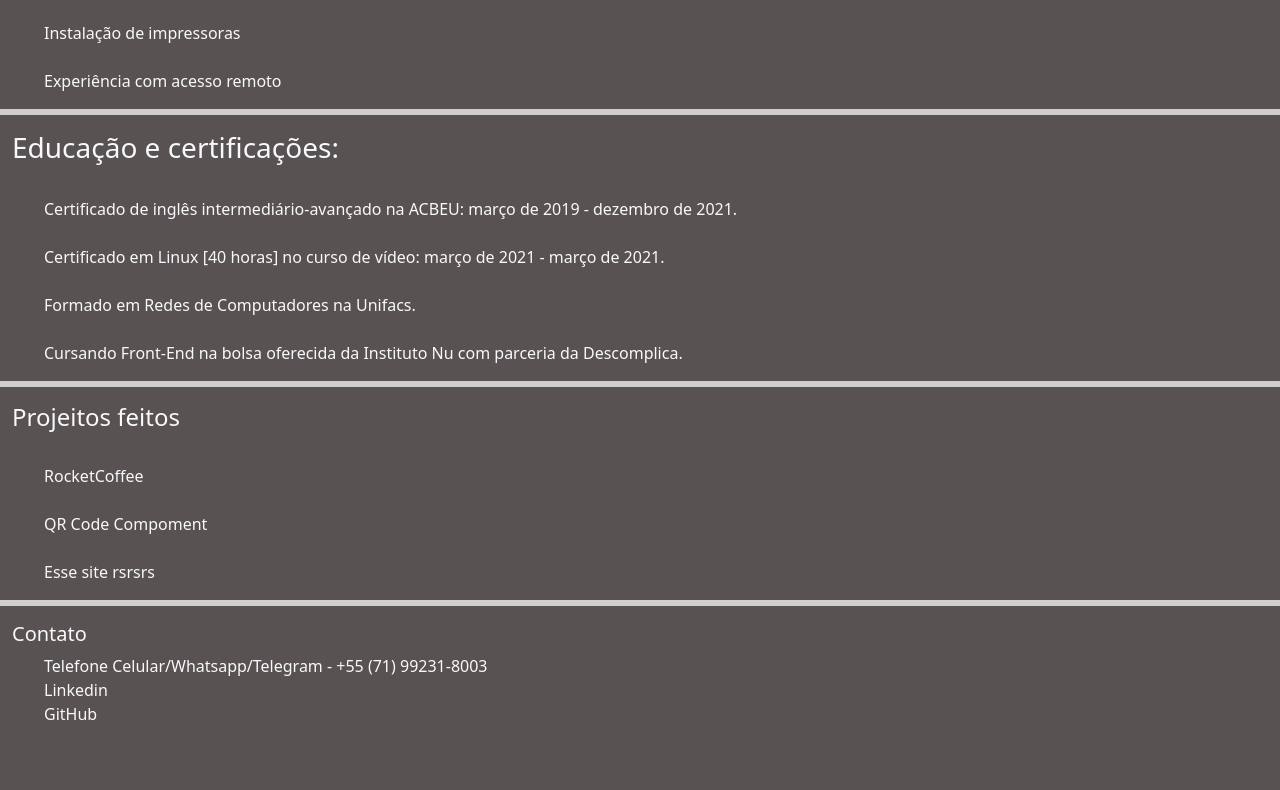
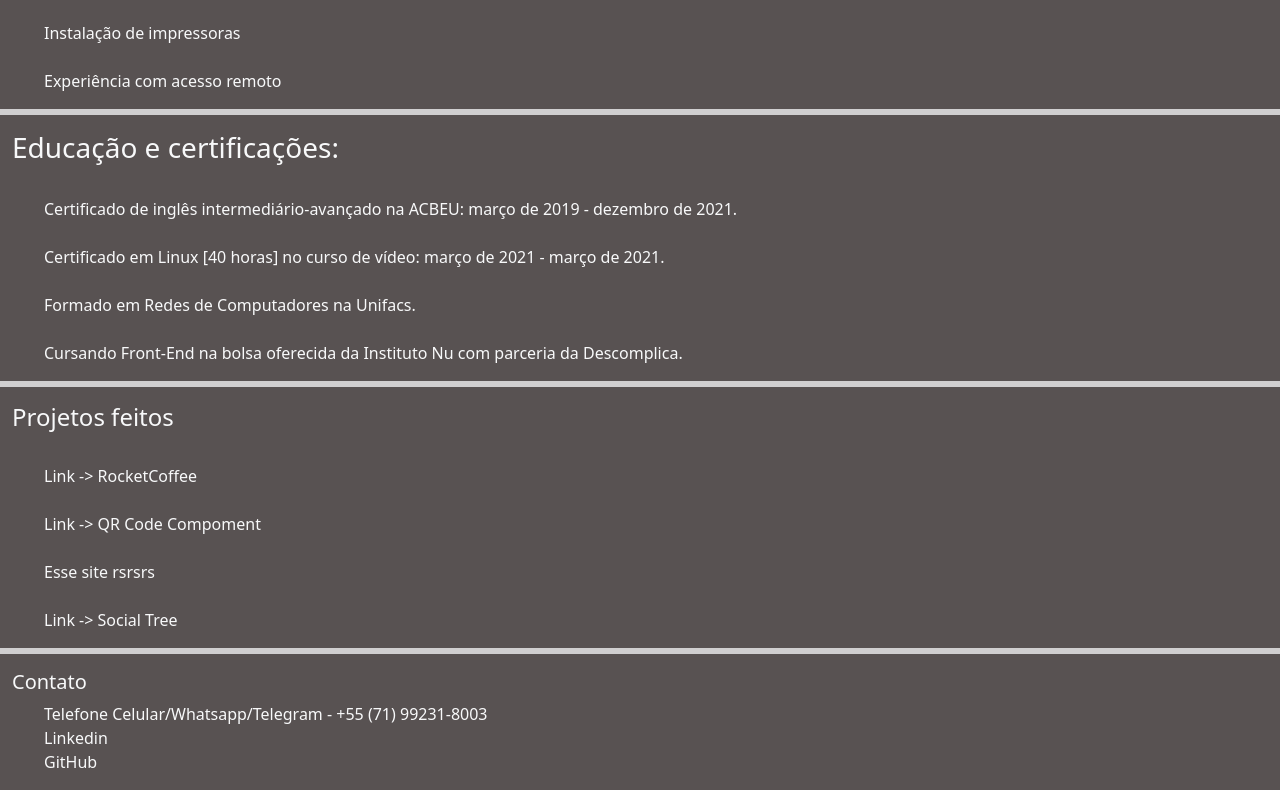
Before and after one commit to Ped-Pinheiro/portfolio, a plain HTML site: page index.html in a window 1280 px wide. Shown: the part 1359-2149 px from the top of the page. Before the commit the page ends 2101 px from the top, so only its background shows below. Drawn offline with nearby package versions, Linux system fonts and the light colour scheme.

Commit message:
Update index.html

```diff
--- a/index.html
+++ b/index.html
@@ -44,7 +44,7 @@
               </li>
               <li class="nav-item">
                 <a class="nav-link" aria-current="page" href="#projetosFeitos"
-                  >Projeitos feitos</a
+                  >Projetos feitos</a
                 >
               </li>
               <li class="nav-item">
@@ -148,7 +148,7 @@
       <hr class="border border-light border-3 opacity-75" />
 
       <section class="container-fluid" id="projetosFeitos">
-        <h4>Projeitos feitos</h4>
+        <h4>Projetos feitos</h4>
         <br />
         <ul>
           <li class="list-group-item">
@@ -156,7 +156,7 @@
               href="https://iridescent-youtiao-be1256.netlify.app/"
               class="list-group-item list-group-item-action"
               target="_blank"
-              >RocketCoffee</a
+              >Link -> RocketCoffee</a
             >
           </li>
           <br />
@@ -165,11 +165,20 @@
               href="https://ped-pinheiro.github.io/QR-Code-Component/"
               class="list-group-item list-group-item-action"
               target="_blank"
-              >QR Code Compoment</a
+              >Link -> QR Code Compoment</a
             >
           </li>
           <br />
           <li class="list-group-item">Esse site rsrsrs</li>
+          <br />
+          <li class="list-group-item">
+            <a
+              href="https://ped-pinheiro.github.io/social-tree/"
+              class="list-group-item list-group-item-action"
+              target="_blank"
+              >Link -> Social Tree</a
+            >
+          </li>
         </ul>
       </section>
       <hr class="border border-light border-3 opacity-75" />
```
